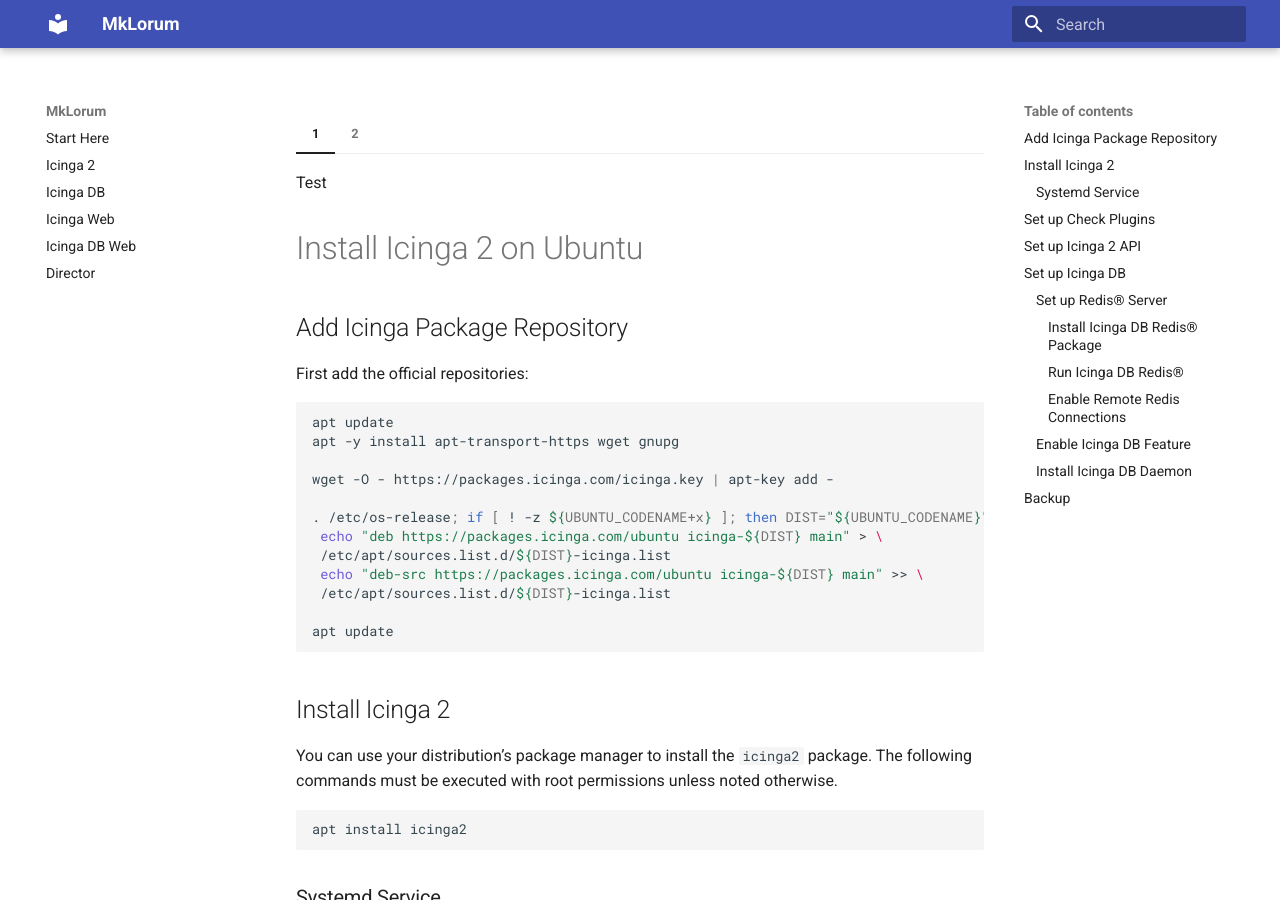
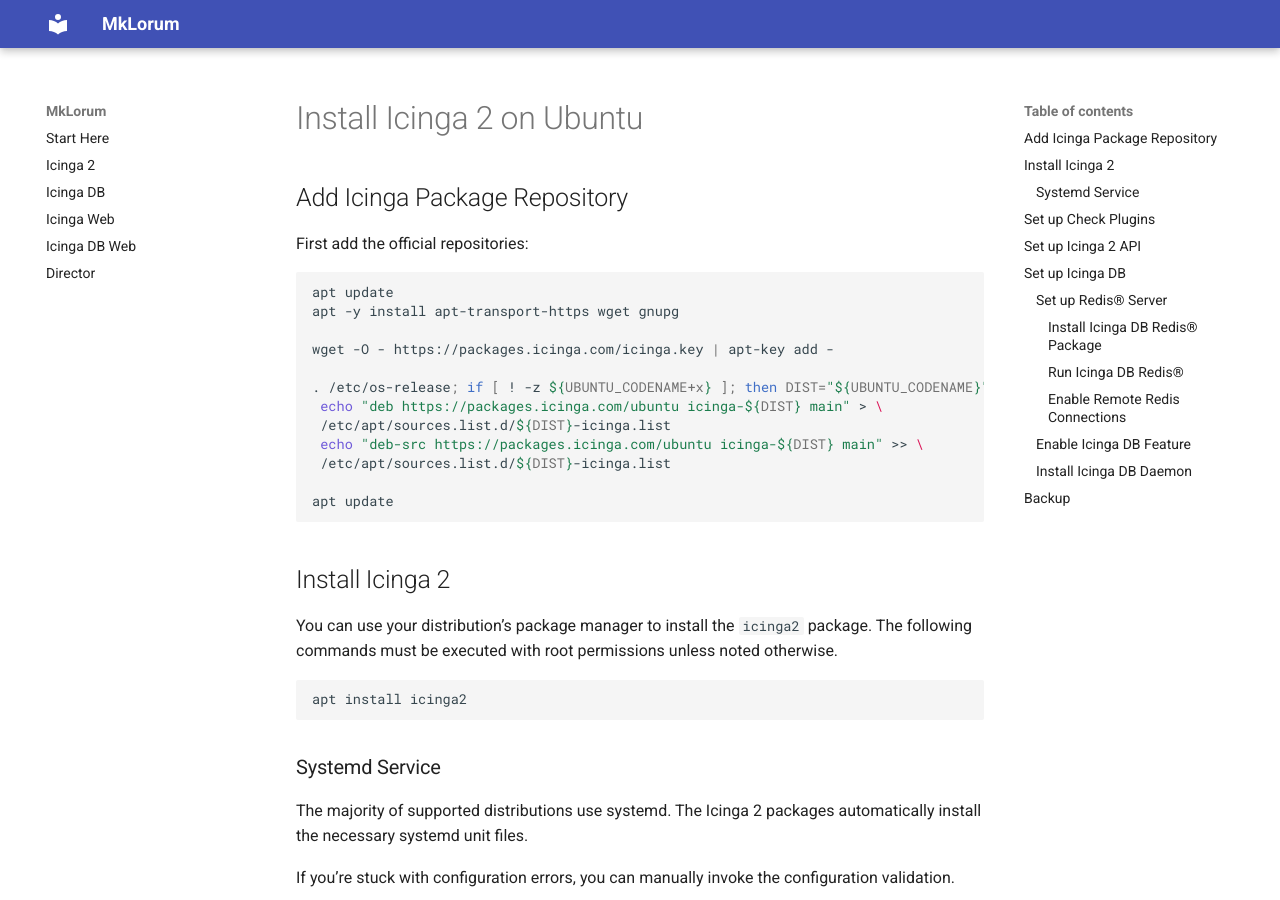
Before and after one commit to Icinga/get-started-docs, an MkDocs documentation site: the page built from doc/ubuntu/01-icinga2.md, in a window 1280 px wide and 900 px high. Built offline with MkDocs 1.6.1 and Material for MkDocs 9.7.7, drawn with Linux system fonts in a browser that asks for light colours.

Commit message:
Add structure for OS tabs

```diff
--- a/doc/ubuntu/01-icinga2.md
+++ b/doc/ubuntu/01-icinga2.md
@@ -1,8 +1,3 @@
-=== "1"
-    Test
-
-=== "2"
-    Test 2
 # Install Icinga 2 on Ubuntu
 
 ## Add Icinga Package Repository
--- a/mkdocs.yml
+++ b/mkdocs.yml
@@ -14,6 +14,9 @@ theme:
   name: material
   locale: en
 
+plugins:
+  - include-markdown
+
 markdown_extensions:
   - admonition
   - pymdownx.details
```
Also changed, not shown: doc/01-icinga2.md (added, +2 -0 lines), doc/debian/01-icinga2.md (added), doc/fedora/01-icinga2.md (added), doc/raspbian/01-icinga2.md (added), doc/rhel/01-icinga2.md (added), doc/sles/01-icinga2.md (added), 5 other files.
